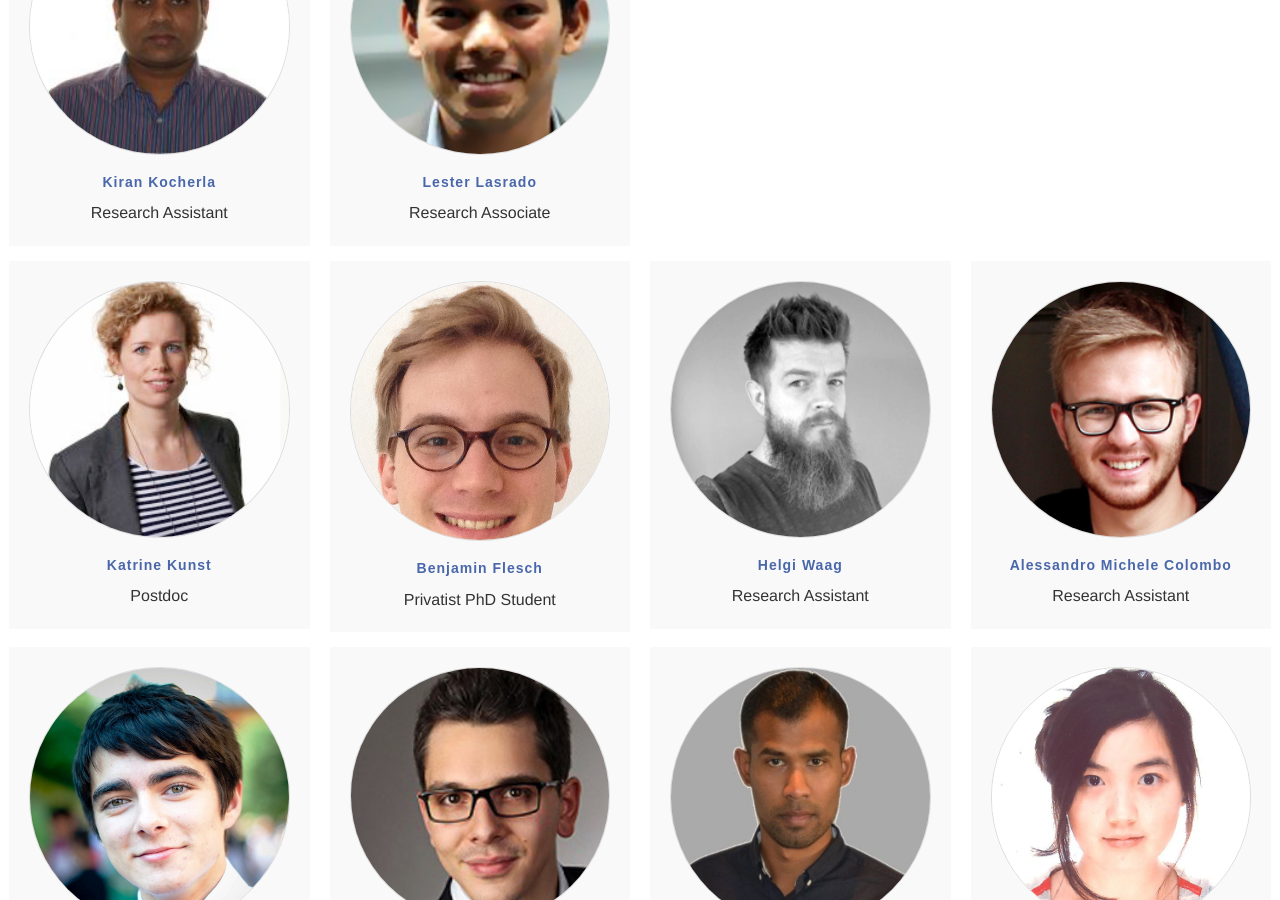
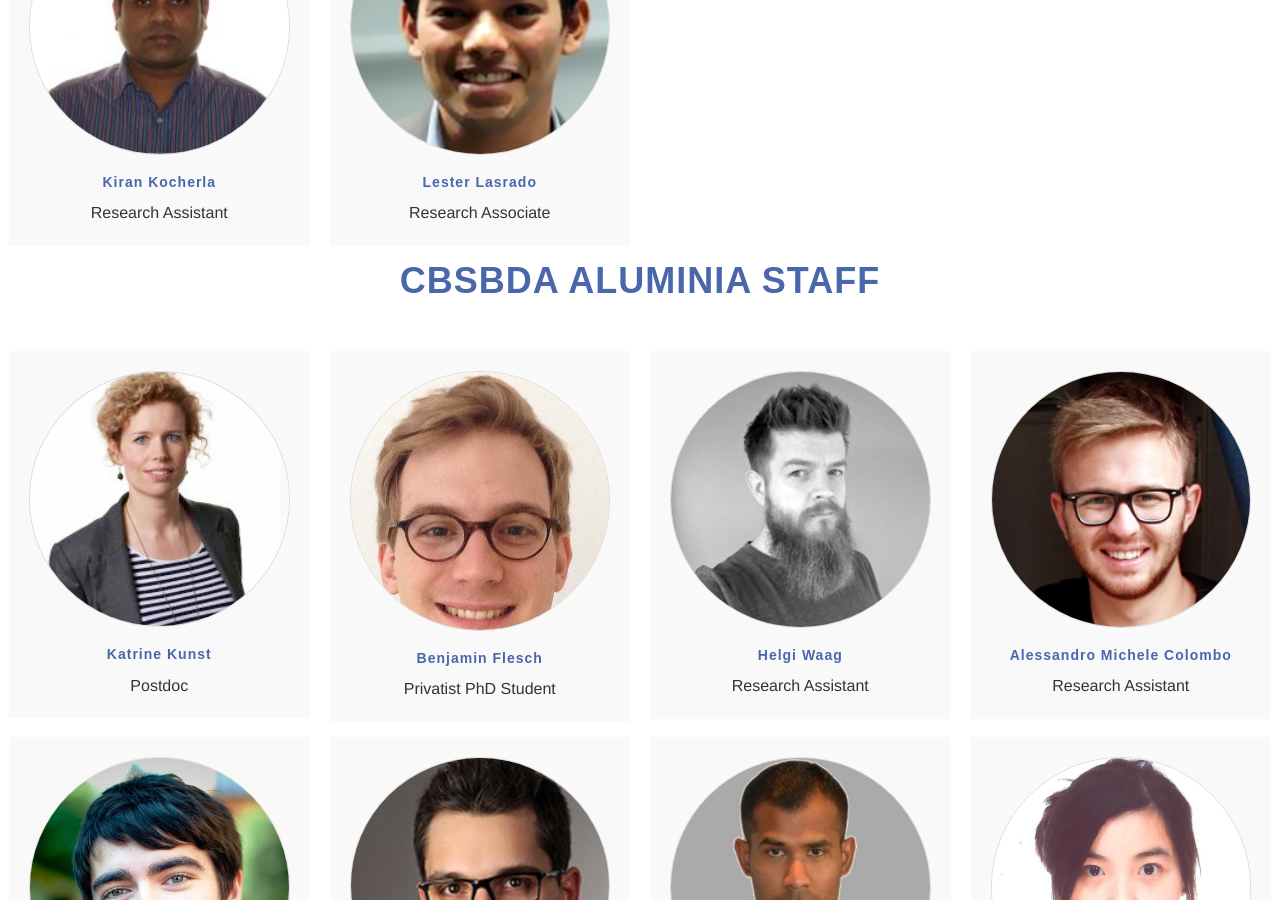
Before and after one commit to cbsBDA/cbsBDA-homepage, a Jekyll site: the page built from _pages/team.md, in a window 1280 px wide and 900 px high, scrolled down 1911 px. Built offline with Jekyll 4.4.1, drawn with Linux system fonts in a browser that asks for light colours; nearby versions of some CDN libraries.

Commit message:
Update team.md

```diff
--- a/_pages/team.md
+++ b/_pages/team.md
@@ -257,6 +257,10 @@ author_profile: true
         </div>
     </div>
   </div>
+
+# cbsBDA Aluminia staff
+{: .title }
+
   <div class="row mb-15">
     <div class="col-xs-6 col-sm-3 col-md-3">
         <div class="wow bounceInUp animated animated">
```
